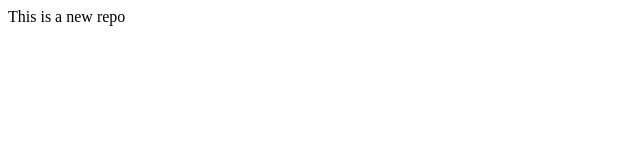
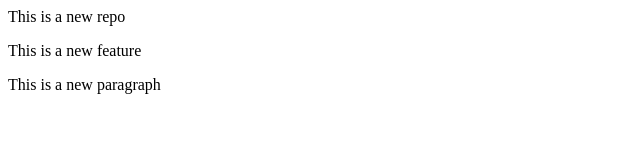
Before and after one commit to shivani161208/localrepo, a plain HTML site: page index.html in a window 1280 px wide. Shown: the whole page, without its empty margins (0-640 px from the left). Drawn offline with Linux system fonts and the light colour scheme.

Commit message:
Add new para

```diff
--- a/index.html
+++ b/index.html
@@ -1 +1,3 @@
 <p>This is a new repo</p>
+<P>This is a new feature</P>
+<p>This is a new paragraph</p>
```
